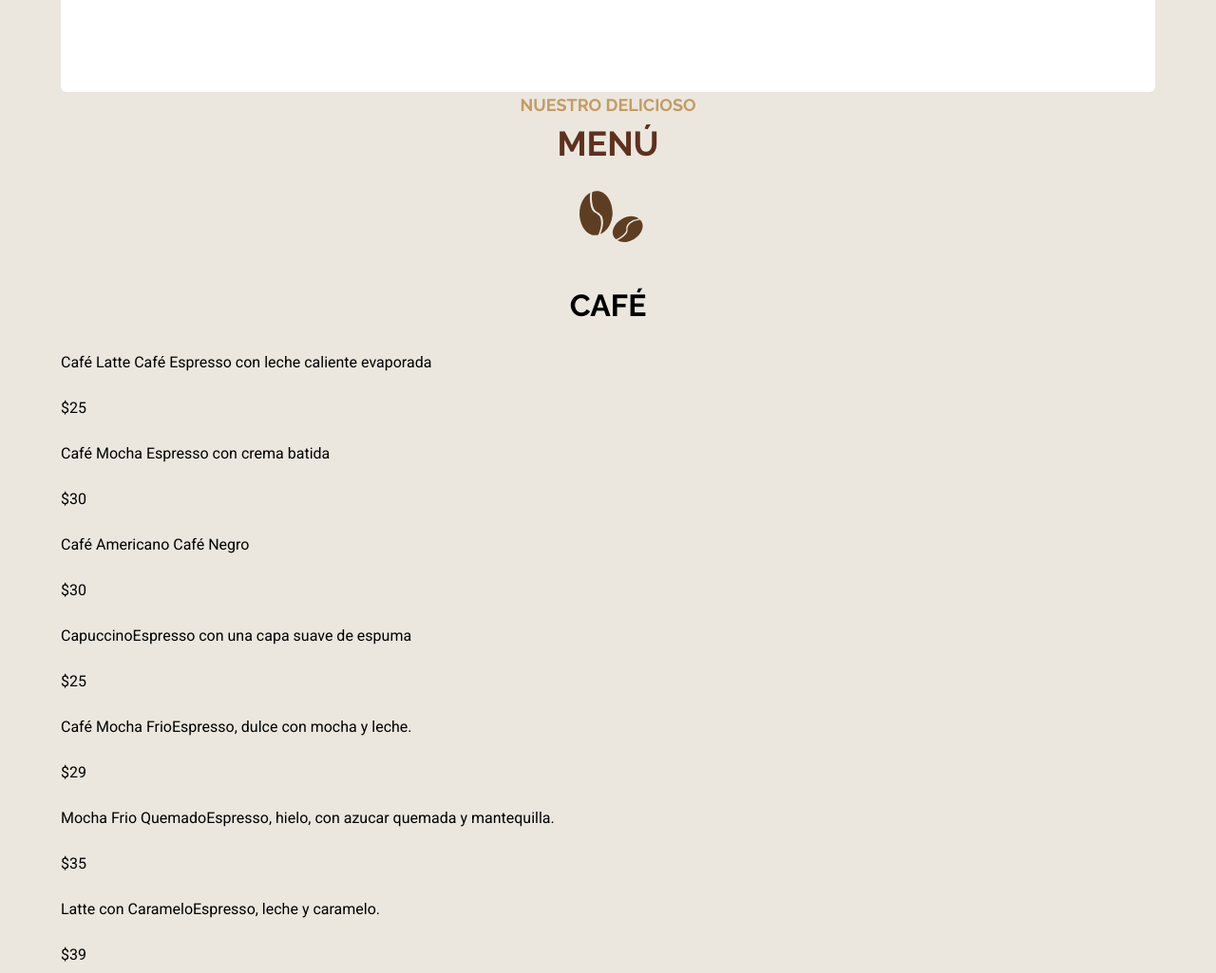
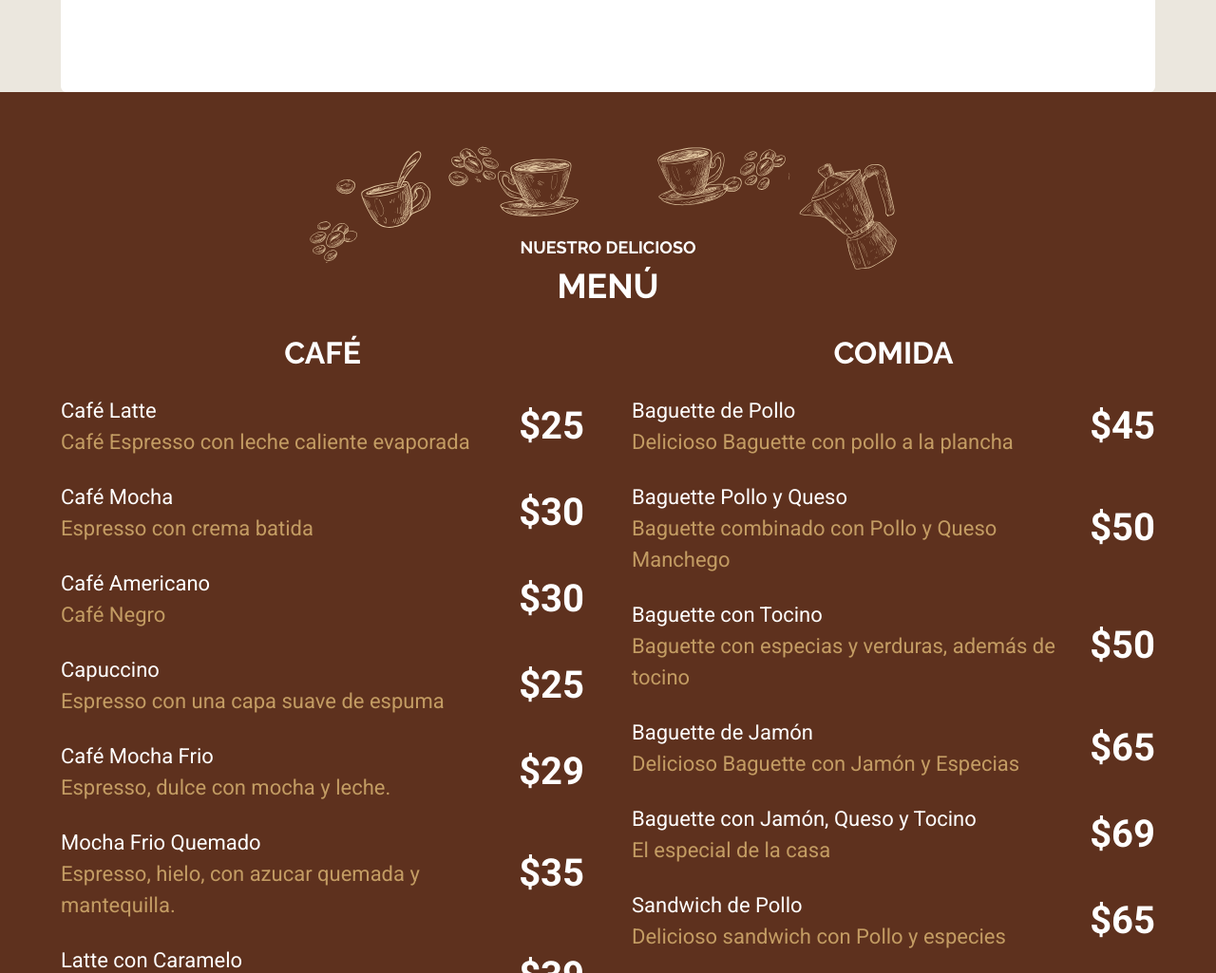
Before and after one commit to AldaMayorgaDev/05-Cafeter-a, a website: page index.html in a window 1280 px wide. Shown: the part 3176-4201 px from the top of the page at 95% size. Drawn offline with Linux system fonts and the light colour scheme; a web font is replaced by a local one.

Commit message:
Se agregan estilos a seccion-menu

```diff
--- a/index.html
+++ b/index.html
@@ -106,8 +106,8 @@
         </div> <!-- Fin Galeria -->
     </section> <!-- Fin Experiencia -->
 
-    <section class="menu">
-        <h2 class="menu__heading">
+    <section class="nuestro-menu">
+        <h2 class="heading-blanco">
             <span class="menu__span">Nuestro delicioso</span> Menú
         </h2>
         <div class="menu__grid menu__contenedor">
--- a/src/scss/base/_tipografia.scss
+++ b/src/scss/base/_tipografia.scss
@@ -32,7 +32,17 @@ h2{
         background-size: 10rem;
     }
 }
+.heading-blanco{
+    @extend h2;
+    color: v.$blanco;
 
+    span{
+        color: v.$blanco;
+    }
+    &::after{
+        display: none;
+    }
+}
 h3{
     font-size: 3.2rem;
 }
--- a/src/scss/principal/_index.scss
+++ b/src/scss/principal/_index.scss
@@ -1,3 +1,4 @@
 @forward 'contenido';
 @forward 'iconos';
 @forward 'galeria';
+@forward 'menu';
--- /dev/null
+++ b/src/scss/principal/_menu.scss
@@ -0,0 +1,50 @@
+/* Menu */
+@use 'base/variables' as v;
+@use 'base/mixins' as m;
+
+.nuestro-menu{
+    background-image: url(../img/menu_arriba.svg), url(../img/menu_abajo.svg), linear-gradient(to top, v.$primario, v.$primario);
+    background-repeat: no-repeat;
+    background-position: center 5rem, center 98%, 100%;
+    background-size: 200%;
+    padding: 15rem 2rem 20rem 2rem;
+
+    @include m.tablet{
+        padding: 15rem 0 20rem 0;
+        background-size: 100%;
+    }
+    @include m.desktop{
+        background-size: 50%, 50%,100%;
+    }
+}
+
+.menu__grid{
+    @include m.tablet{
+        @include m.grid(2, 5rem);
+    }
+}
+
+.menu{
+    .menu__titulo{
+        color: v.$blanco;
+    }
+    li{
+        display: flex;
+        justify-content: space-between;
+        align-items: center;
+        p{
+            color: v.$blanco;
+            font-size: 2.2rem;
+            line-height: 1.5;
+            margin: 0 0 2.5rem 0;
+            span{
+                display: block;
+                color: v.$secundario;
+            }
+        }
+        .precio{
+            font-size: 4rem;
+            font-weight: 700;
+        }
+    }
+}
```
Also changed, not shown: build/css/app.css.
